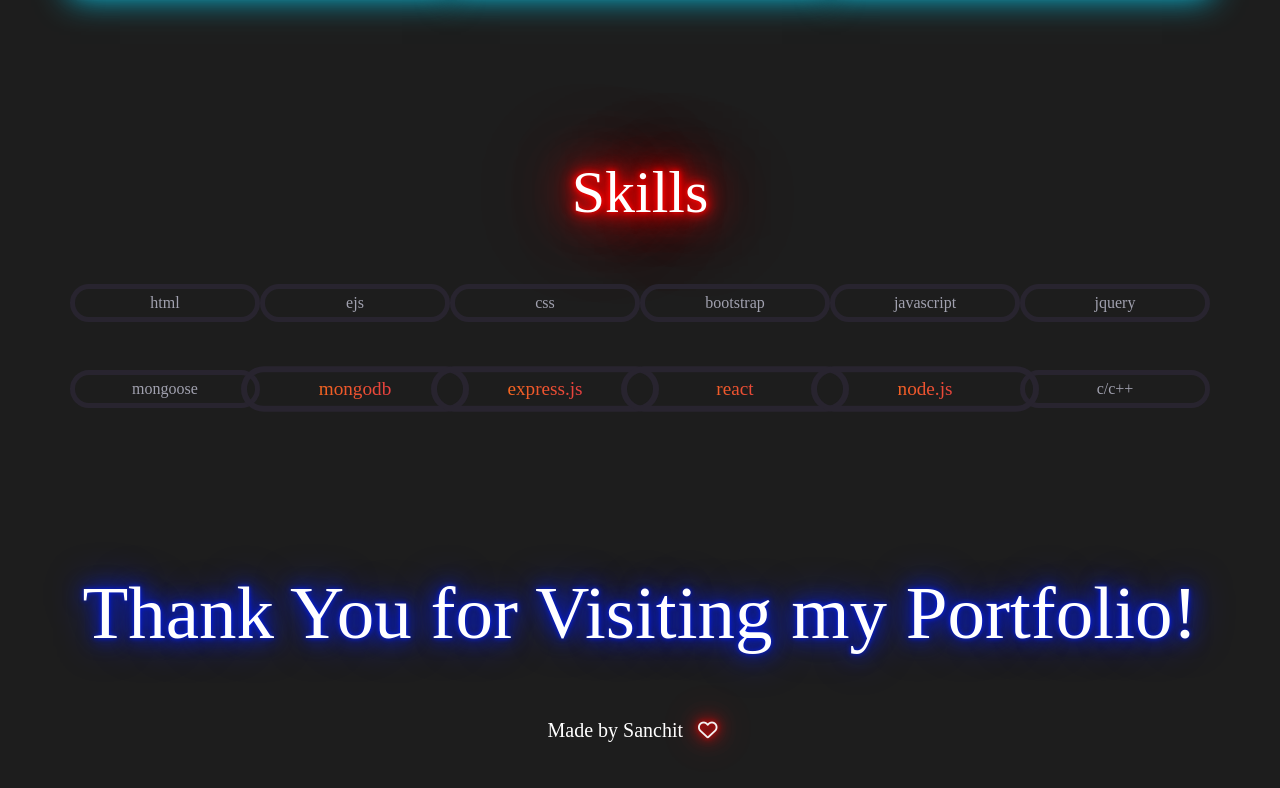
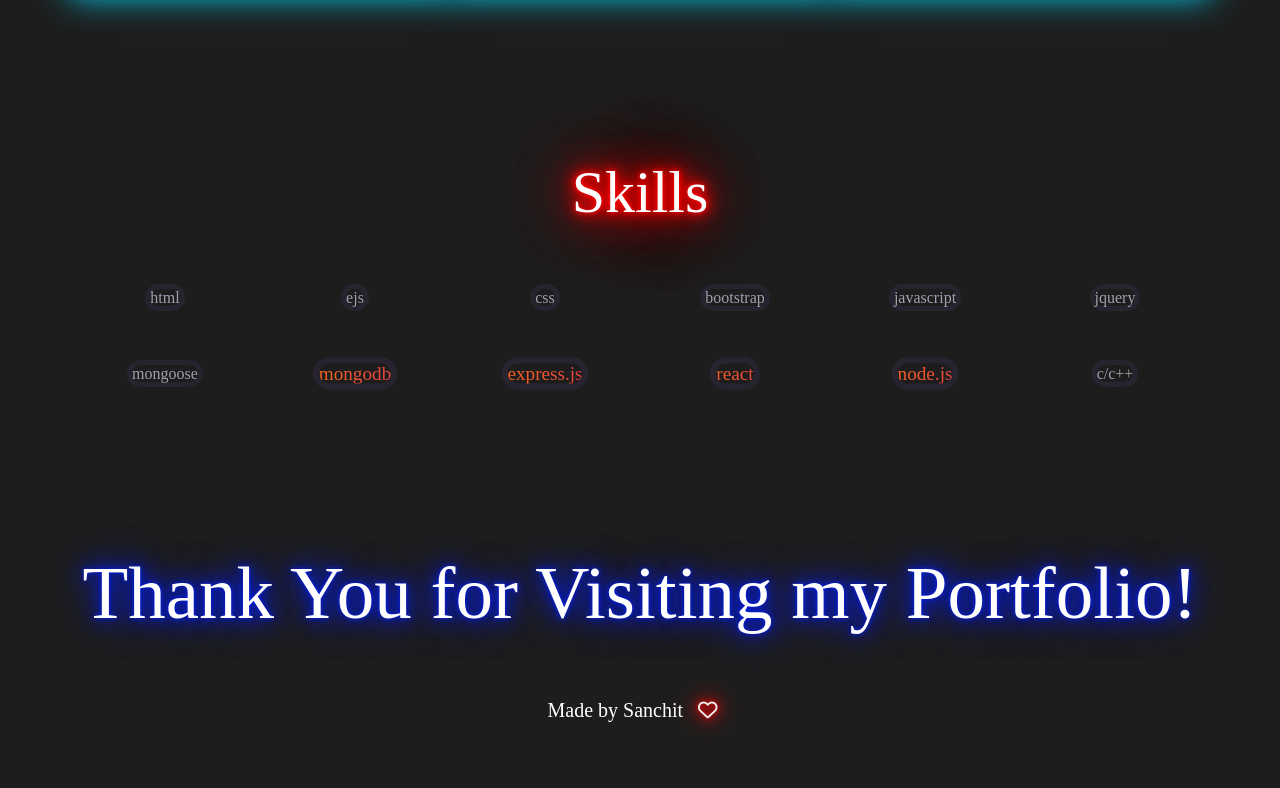
Before and after one commit to Sanchitagarwal7/portfolio_react, a React (Create React App) app: page / in a window 1280 px wide. Shown: the part 3015-3803 px from the top of the page. Built offline with nearby package versions, Linux system fonts and the light colour scheme; a web font is replaced by a local one.

Commit message:
skill-border

```diff
--- a/public/styles.css
+++ b/public/styles.css
@@ -444,6 +444,9 @@ Button {
   color: #a1a1af;
   text-align: center;
   padding: 2px;
+}
+
+.skill-border{
   border: 5px solid #28242F;
   border-radius: 20px;
 }
--- a/src/components/Skills.js
+++ b/src/components/Skills.js
@@ -11,20 +11,20 @@ const Skills = () => {
             </Col>
         </Row>
         <Row className="my-5">
-            <Col className="skill-name"><span>html</span></Col>
-            <Col className="skill-name"><span>ejs</span></Col>
-            <Col className="skill-name"><span>css</span></Col>
-            <Col className="skill-name"><span >bootstrap</span></Col>
-            <Col className="skill-name"><span>javascript</span></Col>
-            <Col className="skill-name"><span>jquery</span></Col>
+            <Col className="skill-name"><span className="skill-border">html</span></Col>
+            <Col className="skill-name"><span className="skill-border">ejs</span></Col>
+            <Col className="skill-name"><span className="skill-border">css</span></Col>
+            <Col className="skill-name"><span className="skill-border">bootstrap</span></Col>
+            <Col className="skill-name"><span className="skill-border">javascript</span></Col>
+            <Col className="skill-name"><span className="skill-border">jquery</span></Col>
         </Row>
         <Row className="my-5">
-            <Col className="skill-name"><span>mongoose</span></Col>
-            <Col className="skill-name skill-highlight"><span>mongodb</span></Col>
-            <Col className="skill-name skill-highlight"><span>express.js</span></Col>
-            <Col className="skill-name skill-highlight"><span>react</span></Col>
-            <Col className="skill-name skill-highlight"><span>node.js</span>   </Col>
-            <Col className="skill-name"><span>c/c++</span></Col>
+            <Col className="skill-name"><span className="skill-border">mongoose</span></Col>
+            <Col className="skill-name skill-highlight"><span className="skill-border">mongodb</span></Col>
+            <Col className="skill-name skill-highlight"><span className="skill-border">express.js</span></Col>
+            <Col className="skill-name skill-highlight"><span className="skill-border">react</span></Col>
+            <Col className="skill-name skill-highlight"><span className="skill-border">node.js</span>   </Col>
+            <Col className="skill-name"><span className="skill-border">c/c++</span></Col>
         </Row>
     </Container>
     </>
```
